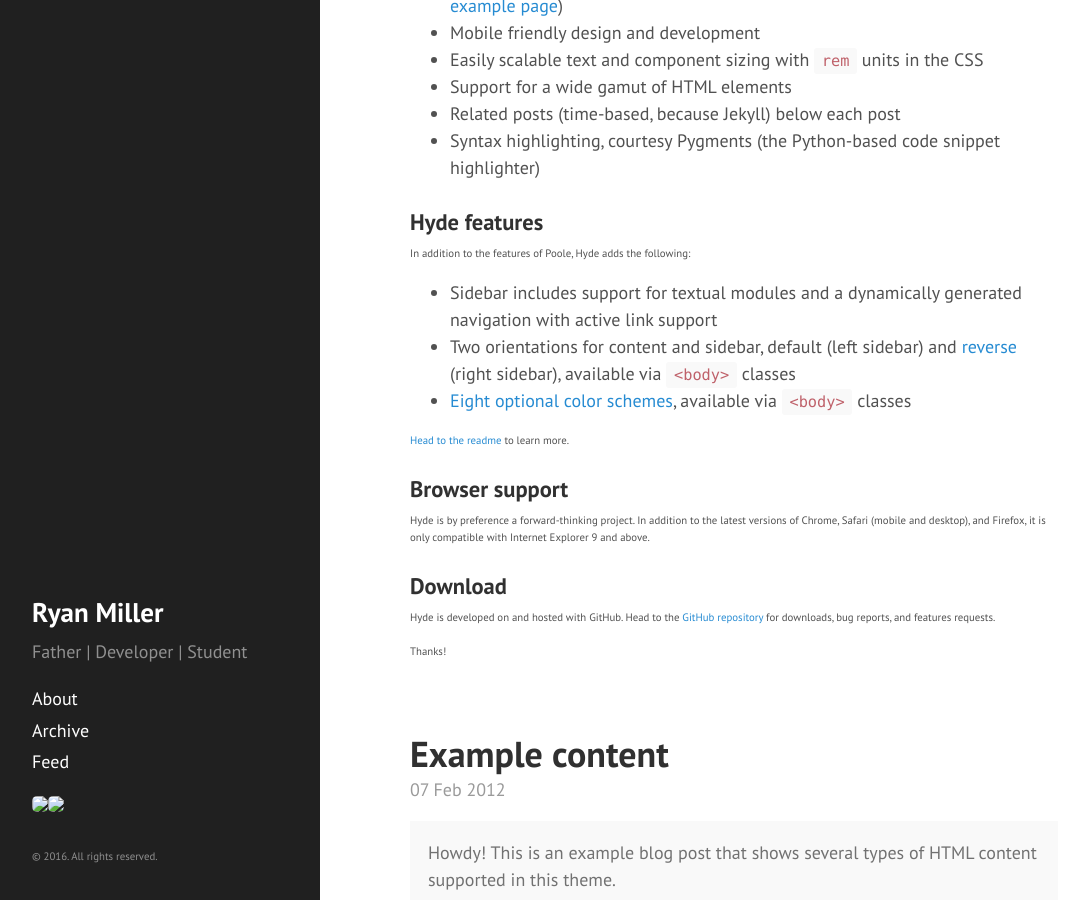
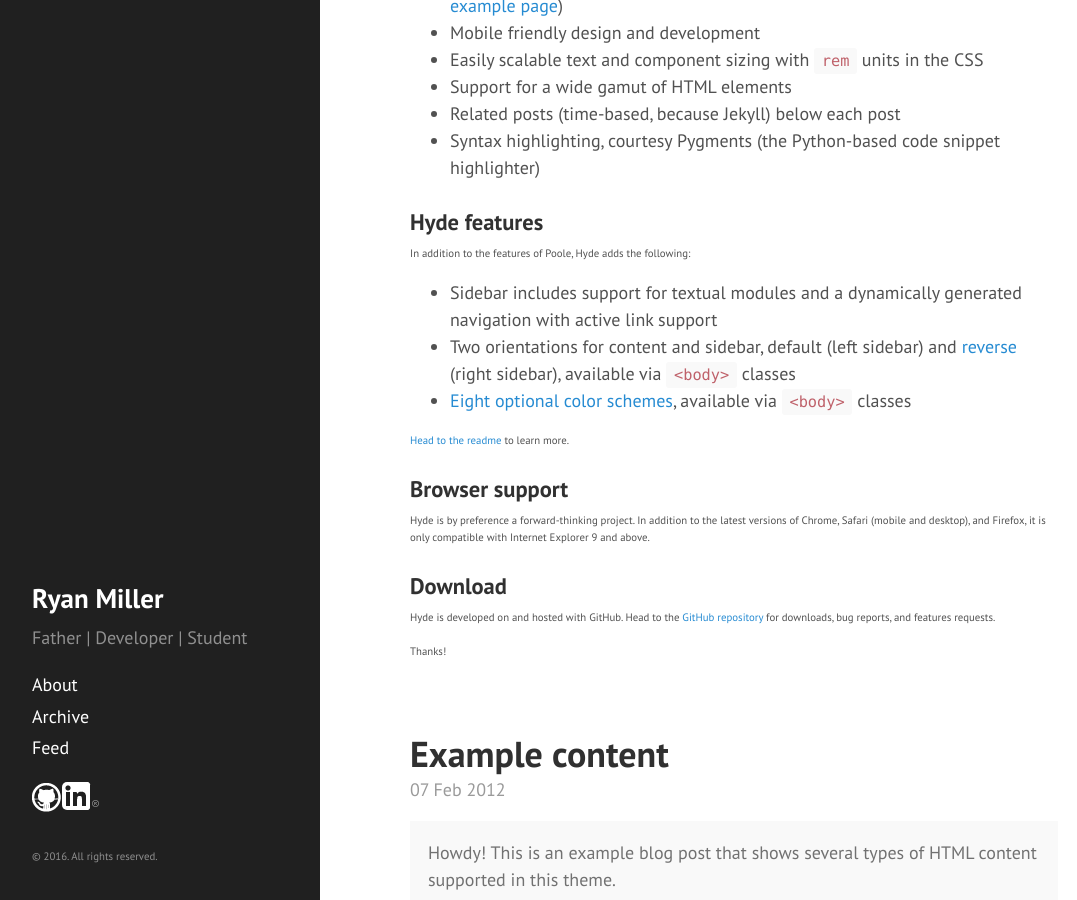
Before and after one commit to ryanmiller810/ryanmiller810.github.io, a Jekyll site: the page built from index.html, in a window 1280 px wide and 900 px high, scrolled down 328 px. Shown: the whole window, without its empty margins (4-1081 px from the left). Built offline with Jekyll 4.4.1, drawn with Linux system fonts in a browser that asks for light colours; Markdown is read by kramdown in place of the engine named in the settings; the list of posts is cut into pages by our own code.

Commit message:
Fixing broken social media images

```diff
--- a/_includes/sidebar.html
+++ b/_includes/sidebar.html
@@ -35,8 +35,8 @@
 
     <div class="social-links">
       <ul style="list-style-type: none;">
-        <li style="list-style-type: none;"><a href="https://github.com/ryanmiller810"><img src="ryanmiller810.github.io/images/blacktocat.png"></a></li>
-        <li style="list-style-type: none;"><a href="https://linkedin.com/in/ryanmiller810"><img src="ryanmiller810.github.io/assets/images/In-White-28px-R.png"></a></li>
+        <li style="list-style-type: none;"><a href="https://github.com/ryanmiller810"><img src="{{ site.baseurl }}images/blacktocat.png"></a></li>
+        <li style="list-style-type: none;"><a href="https://linkedin.com/in/ryanmiller810"><img src="{{ site.baseurl }}assets/images/In-White-28px-R.png"></a></li>
       </ul>
     </div>
 
```
